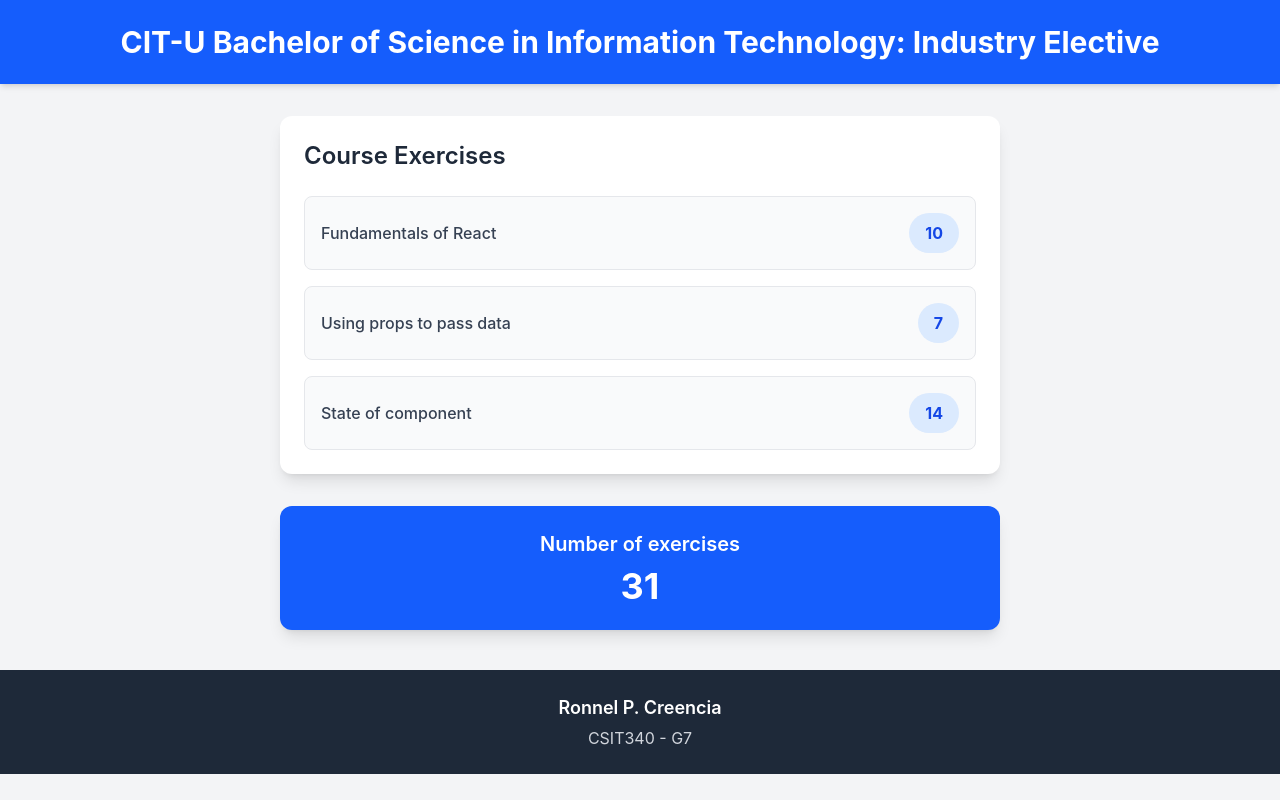
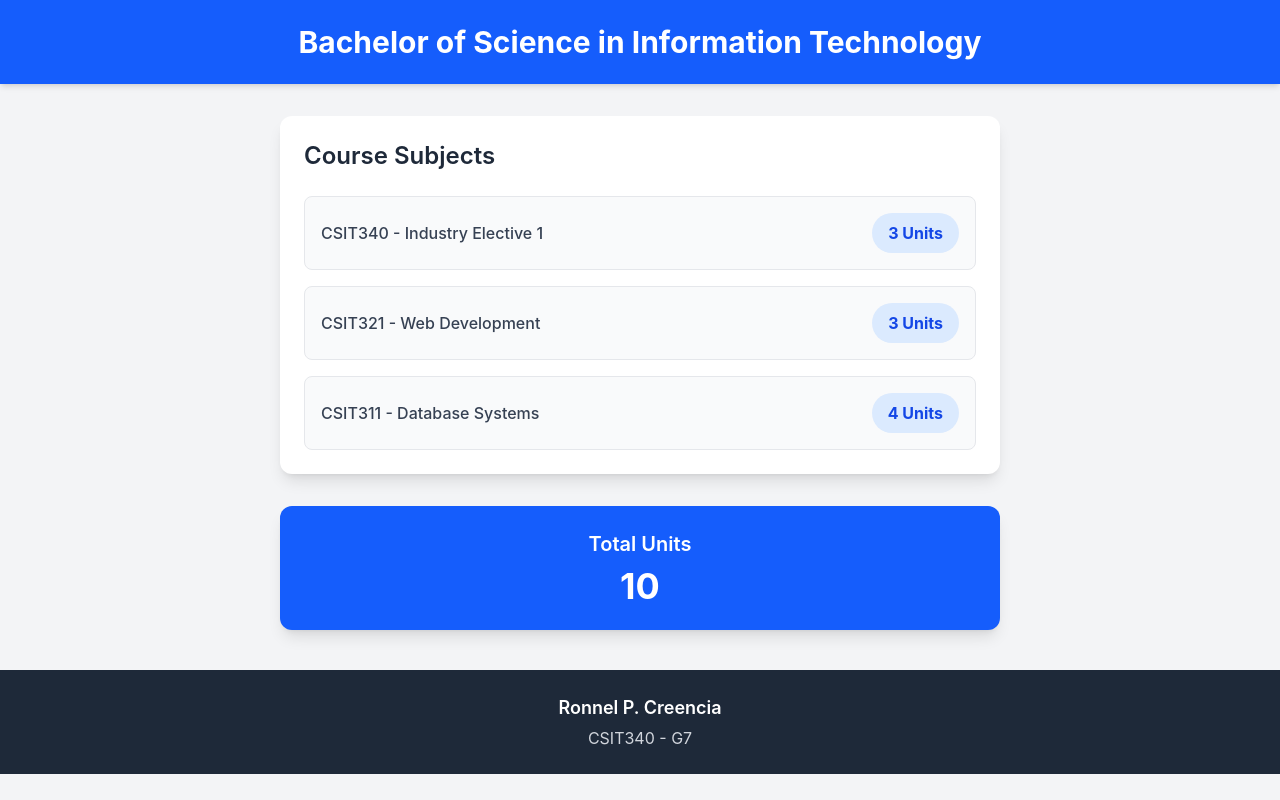
Before and after one commit to Ronnel-performative-macha-male/CSIT340G7-Lab3-Creencia, a React (Vite) app: page / in a window 1280 px wide. Built offline with nearby package versions, Linux system fonts and the light colour scheme.

Commit message:
1.2: course information step 2

```diff
--- a/src/App.jsx
+++ b/src/App.jsx
@@ -9,53 +9,58 @@ const Header = (props) => {
   )
 }
 
+
+const Part = (props) => {
+  return (
+    <div className="flex justify-between items-center bg-gray-50 border border-gray-200 rounded-lg p-4">
+      <span className="text-gray-700 font-medium">
+        {props.part}
+      </span>
+
+      <span className="bg-blue-100 text-blue-700 font-bold px-4 py-2 rounded-full">
+        {props.exercises} Units
+      </span>
+    </div>
+  )
+}
+
+
 const Content = (props) => {
   return (
     <main className="max-w-3xl mx-auto px-6 py-8">
       <div className="bg-white rounded-xl shadow-lg p-6">
         <h2 className="text-2xl font-semibold text-gray-800 mb-6">
-          Course Exercises
+          Course Subjects
         </h2>
 
         <div className="space-y-4">
-          <div className="flex justify-between items-center bg-gray-50 border border-gray-200 rounded-lg p-4">
-            <span className="text-gray-700 font-medium">
-              {props.part1}
-            </span>
-            <span className="bg-blue-100 text-blue-700 font-bold px-4 py-2 rounded-full">
-              {props.exercises1}
-            </span>
-          </div>
+          <Part
+            part={props.part1}
+            exercises={props.exercises1}
+          />
 
-          <div className="flex justify-between items-center bg-gray-50 border border-gray-200 rounded-lg p-4">
-            <span className="text-gray-700 font-medium">
-              {props.part2}
-            </span>
-            <span className="bg-blue-100 text-blue-700 font-bold px-4 py-2 rounded-full">
-              {props.exercises2}
-            </span>
-          </div>
+          <Part
+            part={props.part2}
+            exercises={props.exercises2}
+          />
 
-          <div className="flex justify-between items-center bg-gray-50 border border-gray-200 rounded-lg p-4">
-            <span className="text-gray-700 font-medium">
-              {props.part3}
-            </span>
-            <span className="bg-blue-100 text-blue-700 font-bold px-4 py-2 rounded-full">
-              {props.exercises3}
-            </span>
-          </div>
+          <Part
+            part={props.part3}
+            exercises={props.exercises3}
+          />
         </div>
       </div>
     </main>
   )
 }
 
+// 4. Total Component
 const Total = (props) => {
   return (
     <div className="max-w-3xl mx-auto px-6">
       <div className="bg-blue-600 text-white rounded-xl shadow-lg p-6 text-center">
         <p className="text-xl font-semibold">
-          Number of exercises
+          Total Units
         </p>
 
         <p className="text-4xl font-bold mt-2">
@@ -66,7 +71,7 @@ const Total = (props) => {
   )
 }
 
-// 4. Footer Component
+// 5. Footer Component
 const Footer = (props) => {
   return (
     <footer className="mt-10 bg-gray-800 text-white py-6">
@@ -83,19 +88,19 @@ const Footer = (props) => {
   )
 }
 
-// 5. Main App Component
+// 6. Main App Component
 const App = () => {
   const course =
-    'CIT-U Bachelor of Science in Information Technology: Industry Elective'
+    'Bachelor of Science in Information Technology'
 
-  const part1 = 'Fundamentals of React'
-  const exercises1 = 10
+  const part1 = 'CSIT340 - Industry Elective 1'
+  const exercises1 = 3
 
-  const part2 = 'Using props to pass data'
-  const exercises2 = 7
+  const part2 = 'CSIT321 - Web Development'
+  const exercises2 = 3
 
-  const part3 = 'State of component'
-  const exercises3 = 14
+  const part3 = 'CSIT311 - Database Systems'
+  const exercises3 = 4
 
   const name = 'Ronnel P. Creencia'
   const courseCode = 'CSIT340'
```
